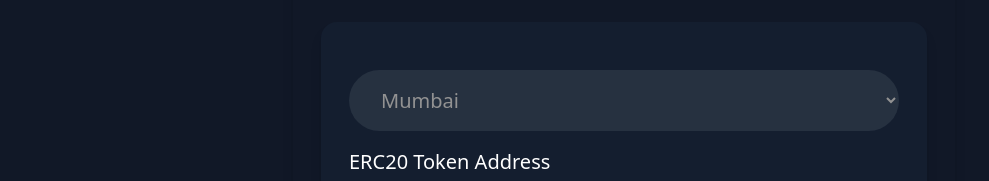
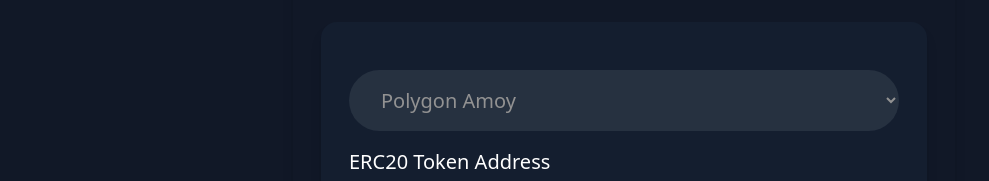
Before and after one commit to centrelocusdev/custodialWallet, a React (Create React App) app: page /transfer in a window 1280 px wide. Both pictures are taken after a click on the button "ERC 20". Shown: the part 342-523 px from the top of the page, without its empty margins (16-1005 px from the left). Built offline with nearby package versions, Linux system fonts and the light colour scheme; no server answers.

Commit message:
Update ERC20.jsx

```diff
--- a/src/components/ERC20.jsx
+++ b/src/components/ERC20.jsx
@@ -83,10 +83,10 @@ const ERC20 = (props) => {
         className="p-4 rounded-full bg-[#263140] text-[#929292] w-full px-7"
       >
         <option value="mumbai" className="py-4 text-[#929292]">
-          Mumbai
+          Polygon Amoy
         </option>
         <option value="ethereum" className="py-4 text-[#929292]">
-          Ethereum
+          Ethereum Sepolia
         </option>
       </select>
 
```
